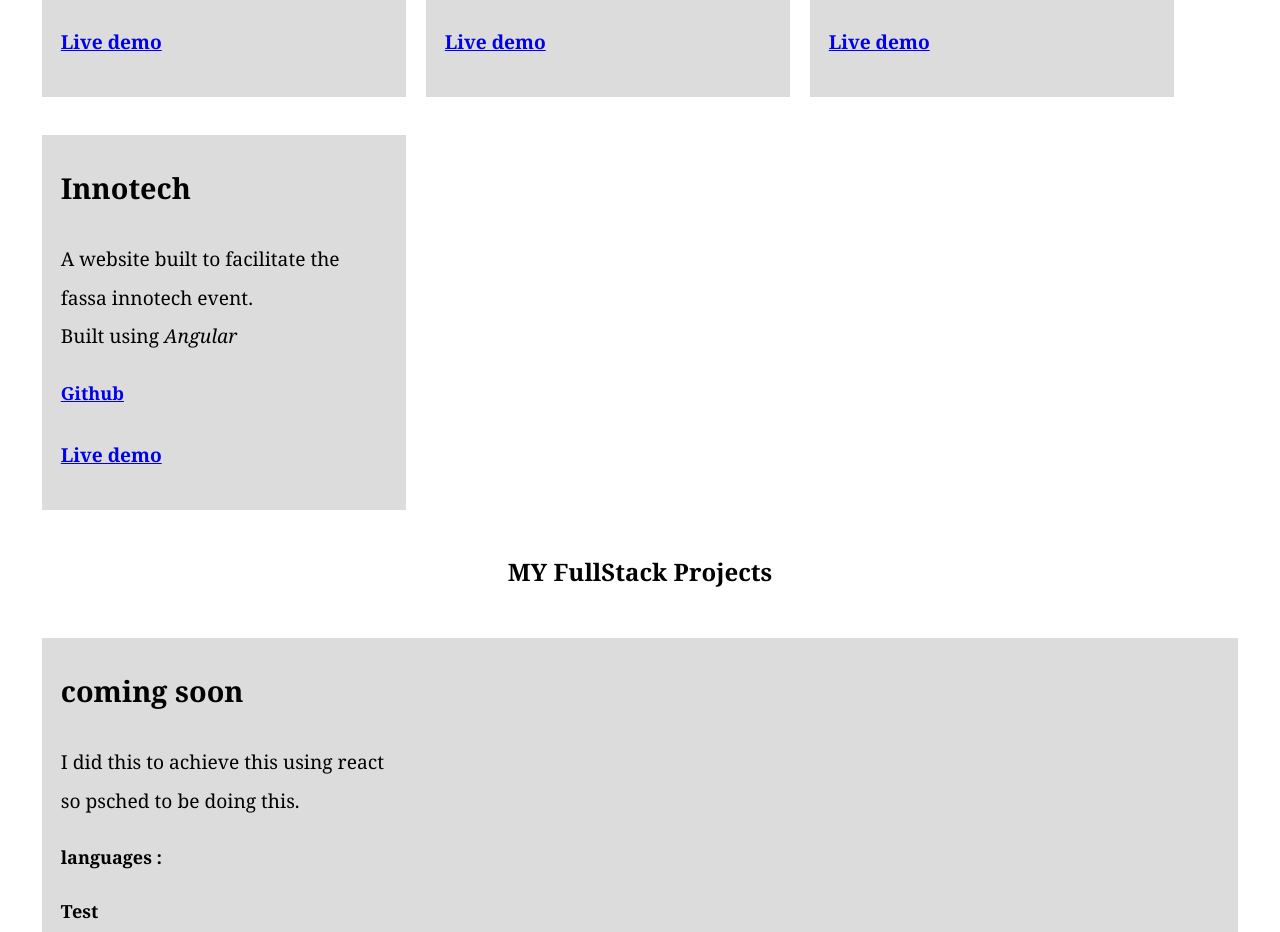
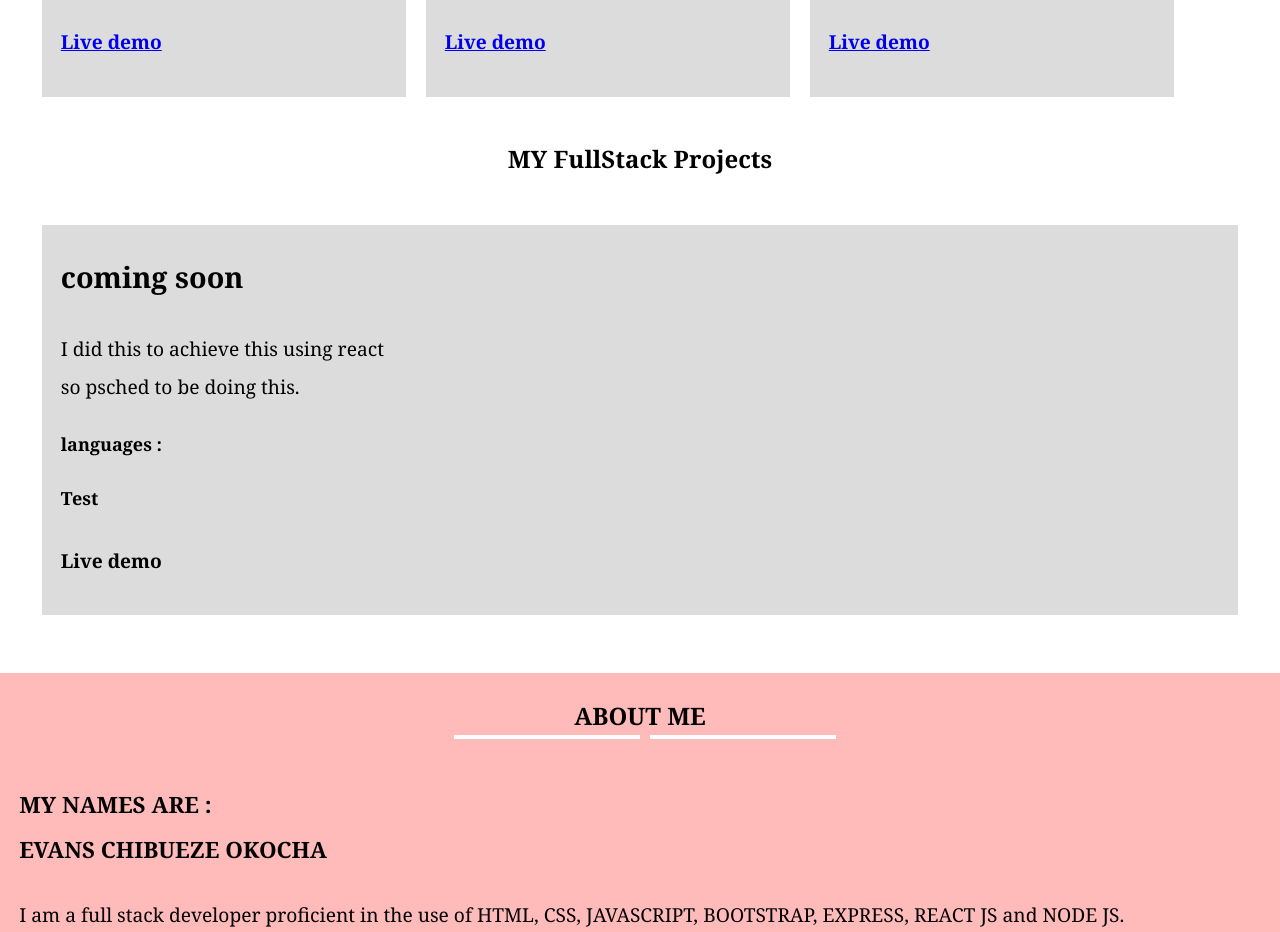
Before and after one commit to BotanicalCoder/portfoliobc, a React (Create React App) app: page / in a window 1280 px wide. Shown: the part 1280-2212 px from the top of the page. Built offline with nearby package versions, Linux system fonts and the light colour scheme.

Commit message:
update frontend.js

```diff
--- a/src/components/FrontEnd_projects.js
+++ b/src/components/FrontEnd_projects.js
@@ -71,22 +71,7 @@ const FrontendProjects = () => {
           </h4>
         </article>
 
-        <article className="work">
-          <h2>Innotech</h2>
-          <p className="work-text">
-            A website built to facilitate the fassa innotech event.
-            <br /> Built using <em>Angular</em>{" "}
-          </p>
-          <div className="langs">
-            <p>
-              {" "}
-              <a href="https://github.com/BotanicalCoder/innotech">Github</a>
-            </p>{" "}
-          </div>
-          <h4>
-            <a href="https://innotechbc.netlify.app/">Live demo</a>
-          </h4>
-        </article>
+
       </Mysection>
     </div>
   );
```
